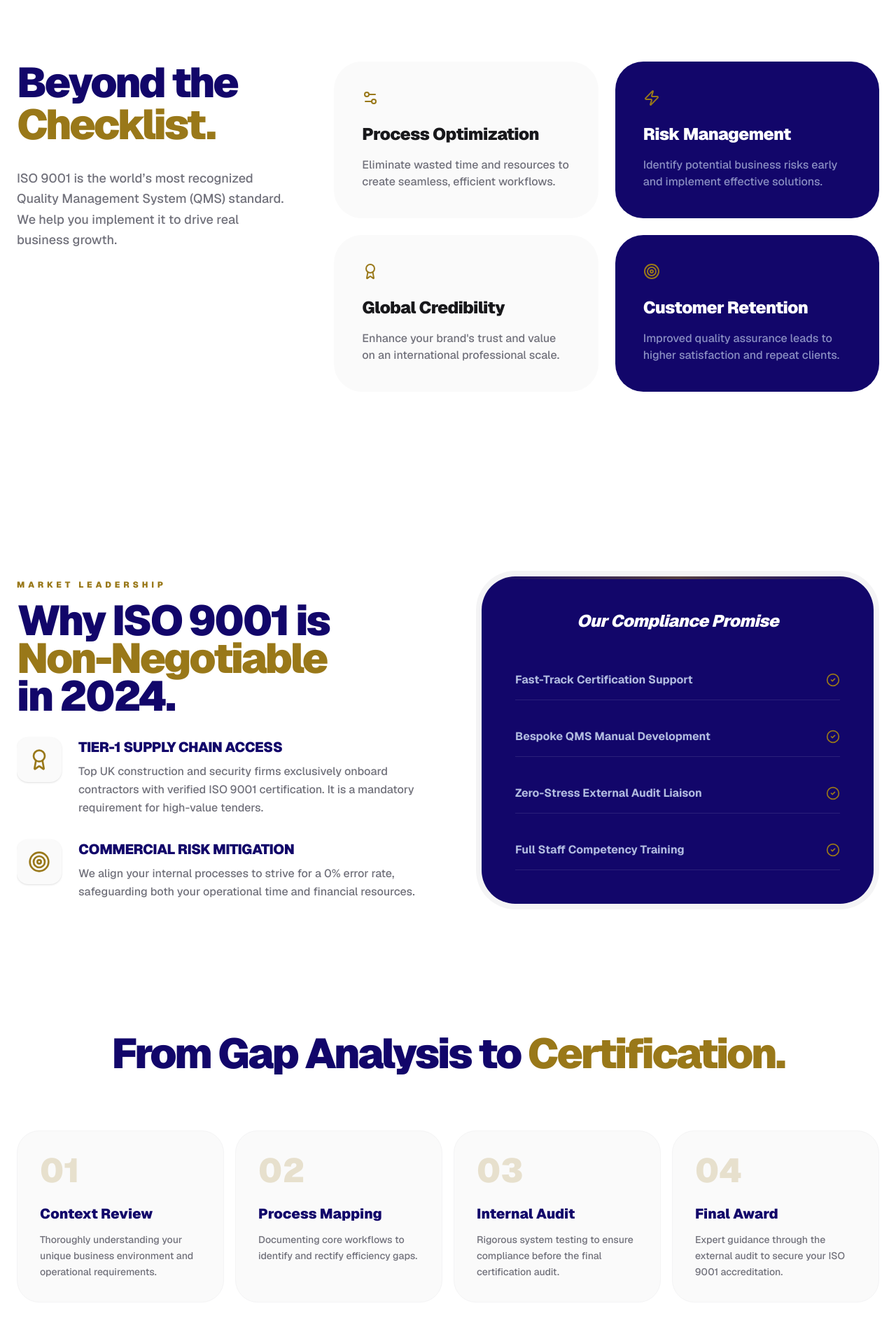
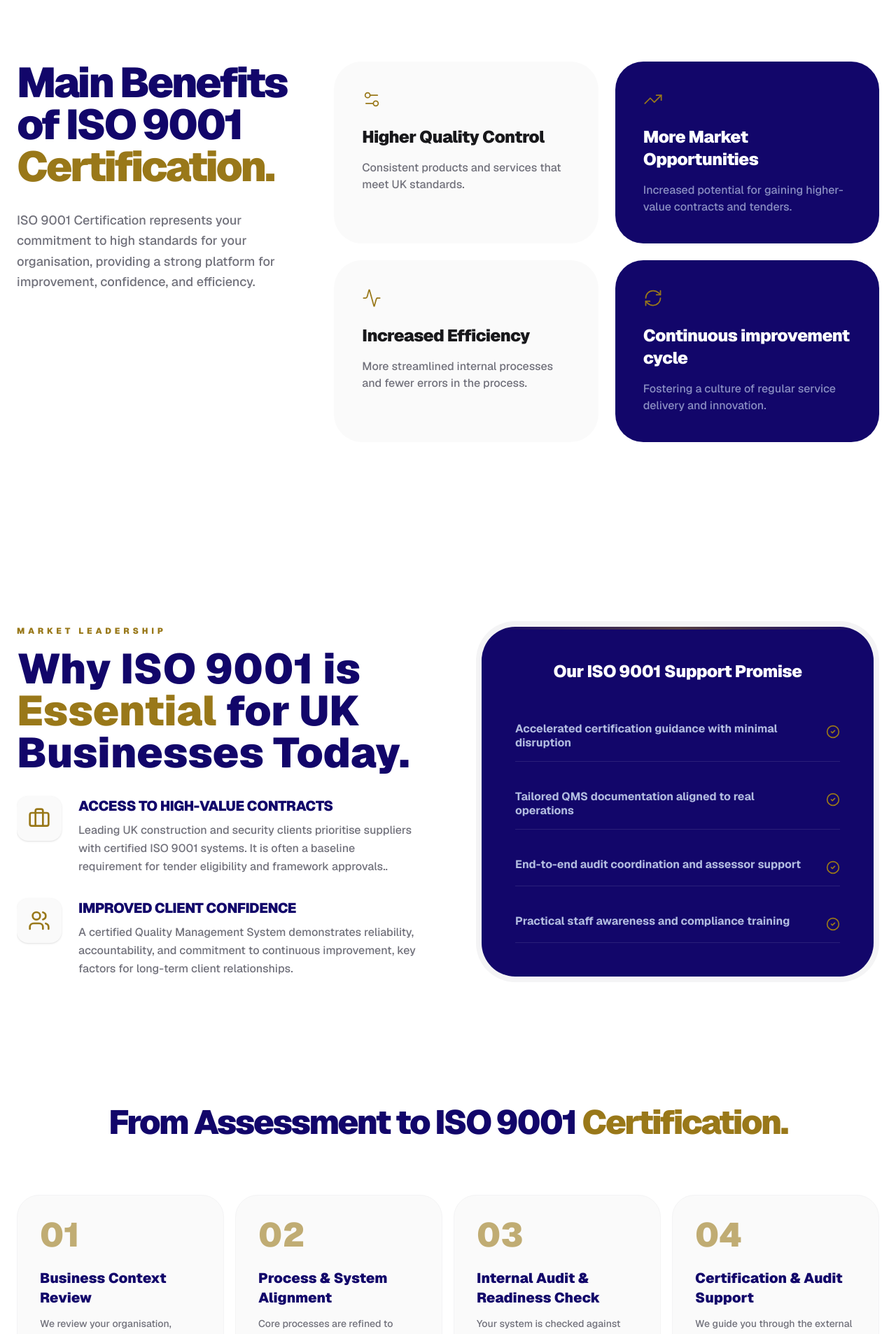
Before and after one commit to Umarnazir-7860/Bizgrow-Holdings, a Next.js app: page /our-services/iso-9001 in a window 1280 px wide. Shown: the part 840-2747 px from the top of the page at 70% size. Built offline with nearby package versions, Linux system fonts and the light colour scheme.

Commit message:
Add the seo content of iso-9001

```diff
--- a/app/our-services/iso-9001/page.jsx
+++ b/app/our-services/iso-9001/page.jsx
@@ -2,13 +2,21 @@ import React from "react";
 import Image from "next/image";
 import FadeIn from "@/components/MotionWrapper";
 import {
-  Award,
-  Target,
-  Zap,
   CheckCircle2,
   BarChart3,
-  Settings2,
+  Settings2Icon,
+  TrendingUp,
+  Activity,
+  RefreshCw,
+  Users,
+  Briefcase,
 } from "lucide-react";
+
+export const metadata = {
+  title: "ISO 9001 Certification UK | BizGrow Holdings Quality Solutions",
+  description:
+    "Achieve ISO 9001 certification with BizGrow Holdings. Expert guidance, audits & compliance support for UK businesses.",
+};
 
 const ISO9001Page = () => {
   return (
@@ -69,37 +77,37 @@ const ISO9001Page = () => {
           <div className="flex flex-col md:flex-row gap-16 items-start">
             <div className="md:w-1/3 sticky top-32">
               <h2 className="text-4xl md:text-6xl font-black text-[#12066a] tracking-tighter leading-none">
-                Beyond the <br />{" "}
-                <span className="text-[#997819]">Checklist.</span>
+                Main Benefits of ISO 9001 <br />{" "}
+                <span className="text-[#997819]">Certification.</span>
               </h2>
               <p className="mt-8 text-zinc-500 font-medium text-lg leading-relaxed">
-                ISO 9001 is the world’s most recognized Quality Management
-                System (QMS) standard. We help you implement it to drive real
-                business growth.
+                ISO 9001 Certification represents your commitment to high
+                standards for your organisation, providing a strong platform for
+                improvement, confidence, and efficiency.
               </p>
             </div>
 
             <div className="md:w-2/3 grid grid-cols-1 md:grid-cols-2 gap-6">
               {[
                 {
-                  t: "Process Optimization",
-                  d: "Eliminate wasted time and resources to create seamless, efficient workflows.",
-                  icon: <Settings2 />,
+                  t: "Higher Quality Control",
+                  d: " Consistent products and services that meet UK standards.",
+                  icon: <Settings2Icon size={28} strokeWidth={1.5} />, // Settings2 for control/mechanisms
                 },
                 {
-                  t: "Risk Management",
-                  d: "Identify potential business risks early and implement effective solutions.",
-                  icon: <Zap />,
+                  t: "More Market Opportunities",
+                  d: "Increased potential for gaining higher-value contracts and tenders.",
+                  icon: <TrendingUp size={28} strokeWidth={1.5} />, // TrendingUp for growth and market potential
                 },
                 {
-                  t: "Global Credibility",
-                  d: "Enhance your brand's trust and value on an international professional scale.",
-                  icon: <Award />,
+                  t: "Increased Efficiency",
+                  d: "More streamlined internal processes and fewer errors in the process.",
+                  icon: <Activity size={28} strokeWidth={1.5} />, // Activity or Gauge for smooth flow/efficiency
                 },
                 {
-                  t: "Customer Retention",
-                  d: "Improved quality assurance leads to higher satisfaction and repeat clients.",
-                  icon: <Target />,
+                  t: "Continuous improvement cycle",
+                  d: "Fostering a culture of regular service delivery and innovation.",
+                  icon: <RefreshCw size={28} strokeWidth={1.5} />, // RefreshCw for the "cycle" and continuous nature
                 },
               ].map((item, i) => (
                 <div
@@ -136,41 +144,43 @@ const ISO9001Page = () => {
               <span className="text-[#997819] font-black uppercase tracking-[0.4em] text-xs mb-4 block">
                 Market Leadership
               </span>
-              <h2 className="text-4xl md:text-6xl font-black text-[#12066a] tracking-tighter leading-[0.9] mb-8">
+              <h2 className="text-4xl md:text-6xl font-black text-[#12066a] tracking-normal leading-[1] mb-8">
                 Why ISO 9001 is <br />
-                <span className="text-[#997819]">Non-Negotiable</span> <br />
-                in 2024.
+                <span className="text-[#997819]">Essential </span>
+                for UK Businesses Today.
               </h2>
 
               <div className="space-y-8">
                 <div className="flex gap-6 group">
                   <div className="w-16 h-16 shrink-0 bg-zinc-50 rounded-2xl flex items-center justify-center text-[#997819] group-hover:bg-[#12066a] group-hover:text-white transition-all duration-500 shadow-sm">
-                    <Award size={32} />
+                    <Briefcase size={32} />
                   </div>
                   <div>
                     <h4 className="text-xl font-black text-[#12066a] mb-2 uppercase tracking-tight">
-                      Tier-1 Supply Chain Access
+                      ACCESS TO HIGH-VALUE CONTRACTS
                     </h4>
                     <p className="text-zinc-500 font-medium leading-relaxed">
-                      Top UK construction and security firms exclusively onboard
-                      contractors with verified ISO 9001 certification. It is a
-                      mandatory requirement for high-value tenders.
+                      Leading UK construction and security clients prioritise
+                      suppliers with certified ISO 9001 systems. It is often a
+                      baseline requirement for tender eligibility and framework
+                      approvals..
                     </p>
                   </div>
                 </div>
 
                 <div className="flex gap-6 group">
                   <div className="w-16 h-16 shrink-0 bg-zinc-50 rounded-2xl flex items-center justify-center text-[#997819] group-hover:bg-[#12066a] group-hover:text-white transition-all duration-500 shadow-sm">
-                    <Target size={32} />
+                    <Users size={32} />
                   </div>
                   <div>
                     <h4 className="text-xl font-black text-[#12066a] mb-2 uppercase tracking-tight">
-                      Commercial Risk Mitigation
+                      IMPROVED CLIENT CONFIDENCE
                     </h4>
                     <p className="text-zinc-500 font-medium leading-relaxed">
-                      We align your internal processes to strive for a 0% error
-                      rate, safeguarding both your operational time and
-                      financial resources.
+                      A certified Quality Management System demonstrates
+                      reliability, accountability, and commitment to continuous
+                      improvement, key factors for long-term client
+                      relationships.
                     </p>
                   </div>
                 </div>
@@ -182,23 +192,26 @@ const ISO9001Page = () => {
                 <div className="bg-[#12066a] rounded-[3rem] p-12 text-center relative overflow-hidden">
                   <div className="absolute top-0 left-0 w-full h-1 bg-gradient-to-r from-transparent via-[#997819] to-transparent opacity-50" />
 
-                  <h3 className="text-white font-black text-2xl mb-10 tracking-tight italic">
-                    Our Compliance Promise
+                  <h3 className="text-white font-black text-2xl mb-10 tracking-tight ">
+                    Our ISO 9001 Support Promise
                   </h3>
                   <div className="space-y-6">
                     {[
-                      "Fast-Track Certification Support",
-                      "Bespoke QMS Manual Development",
-                      "Zero-Stress External Audit Liaison",
-                      "Full Staff Competency Training",
+                      "Accelerated certification guidance with minimal disruption",
+                      "Tailored QMS documentation aligned to real operations",
+                      "End-to-end audit coordination and assessor support",
+                      "Practical staff awareness and compliance training",
                     ].map((item, idx) => (
                       <div
                         key={idx}
-                        className="py-4 border-b border-white/10 text-blue-100/80 font-bold flex justify-between items-center group cursor-default"
+                        className="py-4 border-b border-white/10 text-blue-100/80 font-bold flex justify-between items-start gap-4 group cursor-default"
                       >
-                        <span>{item}</span>
+                        {/* text-left ensure karega ke multi-line text bhi left se shuru ho */}
+                        <span className="text-left leading-tight">{item}</span>
+
+                        {/* shrink-0 isliye taake icon text ke dabao mein chota na ho */}
                         <CheckCircle2
-                          className="text-[#997819]  transition-opacity"
+                          className="text-[#997819] shrink-0 mt-1"
                           size={20}
                         />
                       </div>
@@ -215,8 +228,8 @@ const ISO9001Page = () => {
       <section className="py-12 bg-white">
         <div className="max-w-7xl mx-auto px-6">
           <div className="text-center mb-20">
-            <h2 className="text-4xl md:text-6xl font-black text-[#12066a] tracking-tighter ">
-              From Gap Analysis to{" "}
+            <h2 className="text-4xl md:text-5xl font-black text-[#12066a] tracking-tighter ">
+              From Assessment to ISO 9001{" "}
               <span className="text-[#997819]">Certification.</span>
             </h2>
           </div>
@@ -225,30 +238,30 @@ const ISO9001Page = () => {
             {[
               {
                 n: "01",
-                t: "Context Review",
-                d: "Thoroughly understanding your unique business environment and operational requirements.",
+                t: "Business Context Review",
+                d: "We review your organisation, sector needs, and current practices to align your system with UK quality requirements.",
               },
               {
                 n: "02",
-                t: "Process Mapping",
-                d: "Documenting core workflows to identify and rectify efficiency gaps.",
+                t: "Process & System Alignment",
+                d: "Core processes are refined to improve efficiency and meet ISO 9001 standards without operational disruption.",
               },
               {
                 n: "03",
-                t: "Internal Audit",
-                d: "Rigorous system testing to ensure compliance before the final certification audit.",
+                t: "Internal Audit & Readiness Check",
+                d: "Your system is checked against ISO 9001 to fix gaps before the certification audit.",
               },
               {
                 n: "04",
-                t: "Final Award",
-                d: "Expert guidance through the external audit to secure your ISO 9001 accreditation.",
+                t: "Certification & Audit Support",
+                d: "We guide you through the external audit and support you until ISO 9001 certification is achieved.",
               },
             ].map((step, i) => (
               <div
                 key={i}
                 className="p-8 bg-zinc-50 rounded-[2rem] border border-zinc-100 hover:bg-[#12066a] group transition-all duration-500"
               >
-                <span className="text-5xl font-black text-[#997819]/20 group-hover:text-[#997819] transition-colors">
+                <span className="text-5xl font-black text-[#997819]/60 group-hover:text-[#997819] transition-colors">
                   {step.n}
                 </span>
                 <h4 className="text-xl font-black text-[#12066a] group-hover:text-white mt-6 mb-3">
@@ -274,18 +287,20 @@ const ISO9001Page = () => {
                   <span className="text-[#997819]">Documentation</span>
                 </h3>
                 <p className="text-zinc-500 font-medium mb-10 max-w-md">
-                  We develop a comprehensive Management System for your
-                  business, including these essential professional standards:
+                  We design and implement a structured ISO 9001 Quality
+                  Management System tailored to your UK business operations,
+                  covering all mandatory documentation required for
+                  certification:
                 </p>
 
                 <div className="grid sm:grid-cols-1 gap-4">
                   {[
-                    "Quality Policy & Objectives",
-                    "Standard Operating Procedures (SOPs)",
-                    "Management Review Records",
-                    "Non-Conformance & Actions",
-                    "Supplier Evaluation Records",
-                    "Staff Training Matrix",
+                    "Quality Policy & Measurable Objectives",
+                    "Documented Procedures & SOPs",
+                    "Management Review & Performance Records",
+                    "Non-Conformity, Corrective & Preventive Actions",
+                    "Approved Supplier & Contractor Assessments",
+                    "Staff Competency & Training Records",
                   ].map((doc, idx) => (
                     <div
                       key={idx}
@@ -398,7 +413,7 @@ const ISO9001Page = () => {
               backgroundImage: 'url("/essentials.jpg")',
               backgroundSize: "cover",
               backgroundPosition: "center",
-              backgroundAttachment: "fixed"
+              backgroundAttachment: "fixed",
             }}
           >
             <div className="absolute inset-0 bg-[#12066a]/60 z-0" />
--- a/app/our-services/sia-acs/page.jsx
+++ b/app/our-services/sia-acs/page.jsx
@@ -136,7 +136,7 @@ const SIAACSPage = () => {
         </div>
       </section>
 
-      {/* 🔹 3. THE 7 CORE CRITERIA (Technical Depth) */}
+      {/* 🔹 3. THE 8 CORE CRITERIA (Technical Depth) */}
       <section className="py-12 bg-zinc-50">
         <div className="max-w-7xl mx-auto px-6">
           <div className="text-center mb-20">
@@ -145,7 +145,7 @@ const SIAACSPage = () => {
                 The Audit Framework
               </span>
               <h2 className="text-4xl md:text-6xl font-black text-[#12066a] tracking-tighter ">
-                The 7 Core Pillars of{" "}
+                The 8 Core Pillars of{" "}
                 <span className="text-[#997819]">SIA ACS Compliance </span>
               </h2>
             </FadeIn>
```
